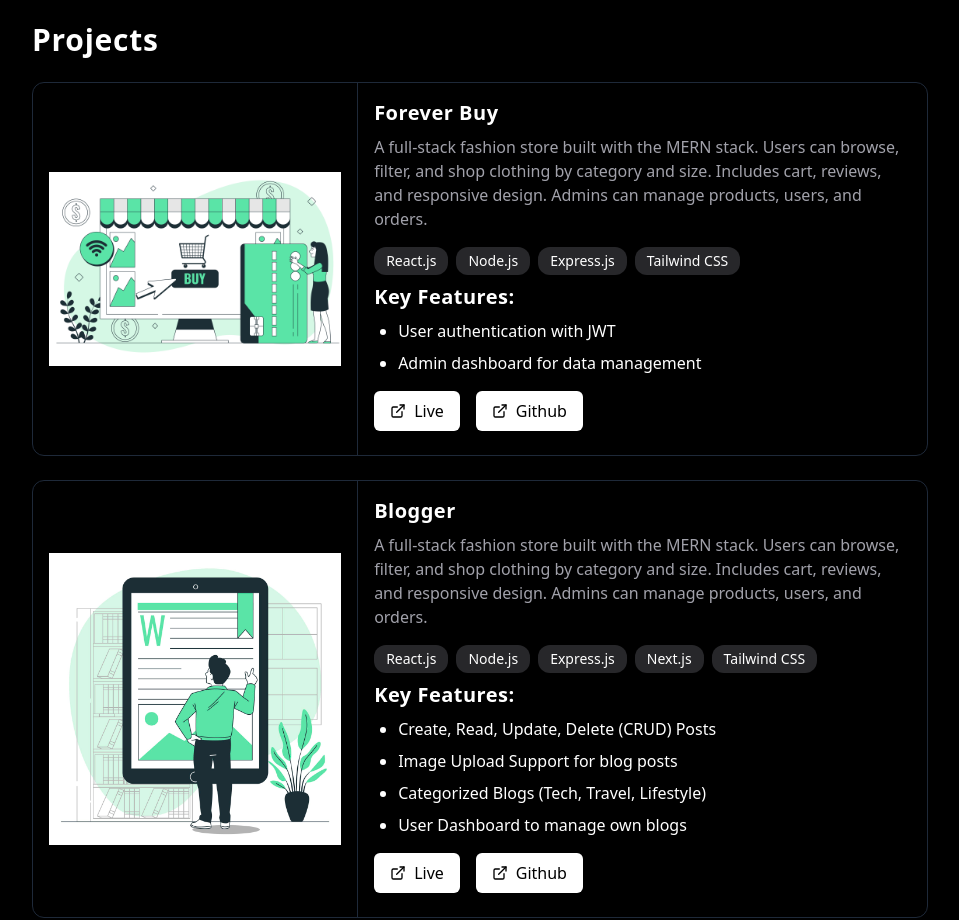
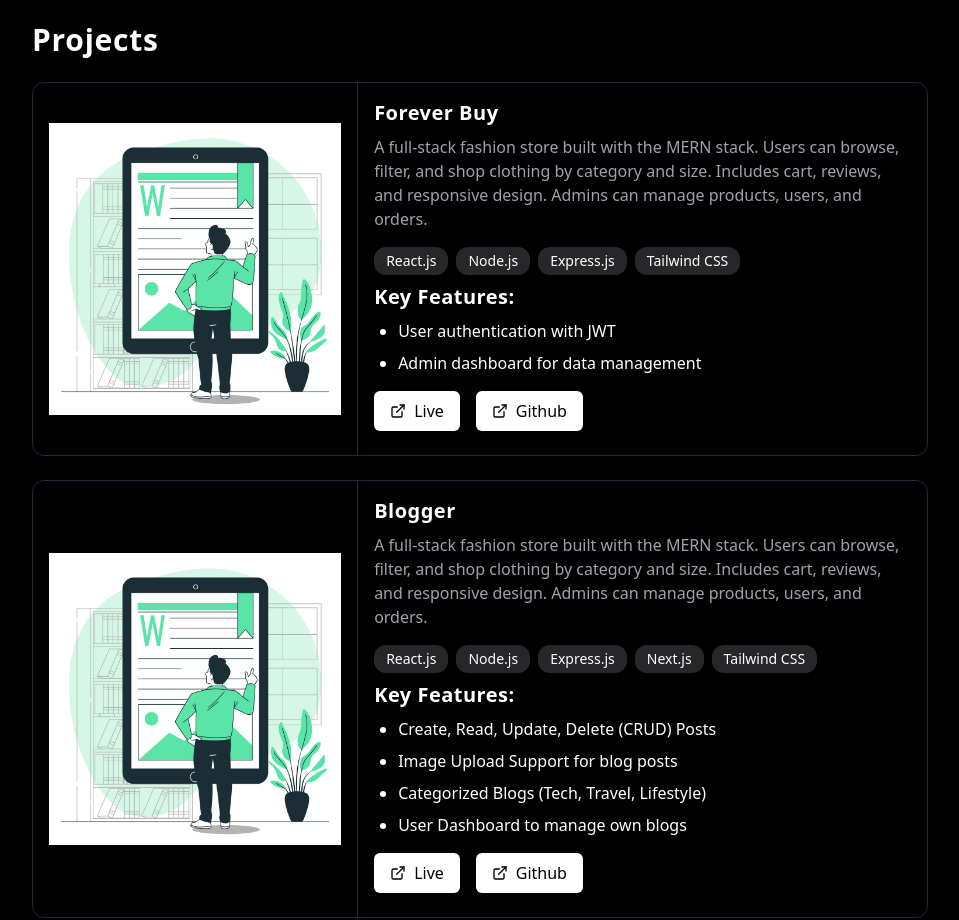
Before and after one commit to Shreyashthaware2003/Portfolioo, a React (Vite) app in the folder my-app/: page / in a window 1280 px wide. Shown: the part 1040-1960 px from the top of the page, without its empty margins (160-1119 px from the left). Built offline with nearby package versions, Linux system fonts and the light colour scheme.

Commit message:
changed the assets location

```diff
--- a/my-app/src/App.jsx
+++ b/my-app/src/App.jsx
@@ -12,6 +12,7 @@ import { SiExpress, SiMongodb, SiPostman } from "react-icons/si";
 import { TbBrandJavascript } from "react-icons/tb";
 import { Link, NavLink } from 'react-router-dom'
 import toast, { Toaster } from 'react-hot-toast';
+import blog from './assets/blog.jpg'
 
 function App() {
   const [darkMode, setDarkMode] = useState(false);
@@ -115,7 +116,7 @@ function App() {
 
   const project = [
     {
-      img: './src/assets/store.jpg',
+      img: blog,
       title: 'Forever Buy',
       description: 'A full-stack fashion store built with the MERN stack. Users can browse, filter, and shop clothing by category and size. Includes cart, reviews, and responsive design. Admins can manage products, users, and orders.',
       live: "https://forever-buy-one.vercel.app/",
```
